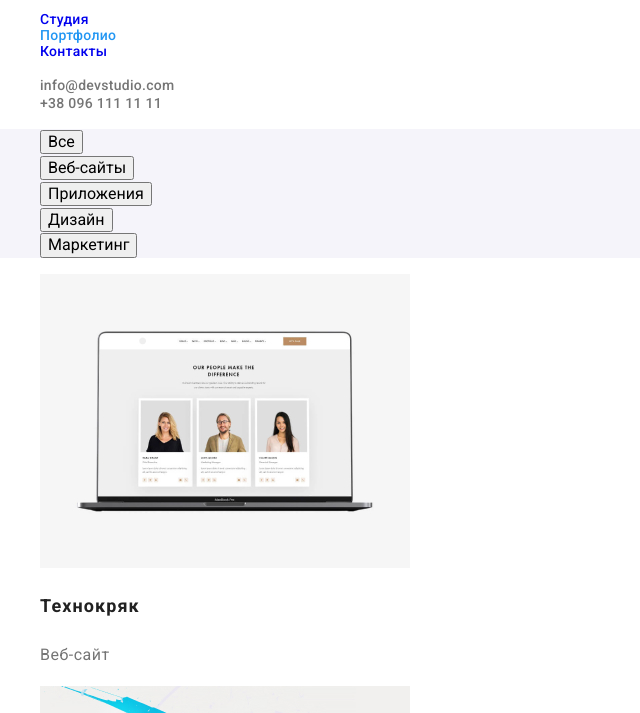
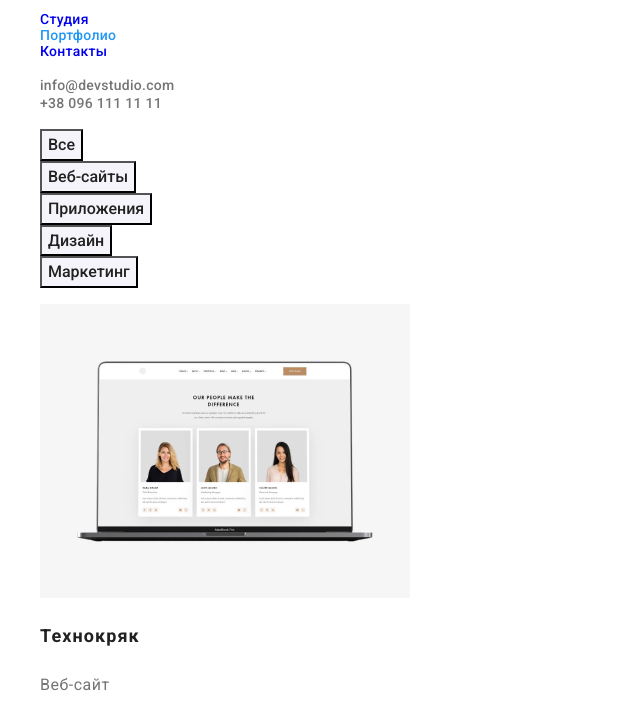
Before and after one commit to lialina/goit-markup-hw-02, a plain HTML site: page portfolio.html in a window 1280 px wide. Shown: the part 33-746 px from the top of the page, without its empty margins (0-640 px from the left). Drawn offline with nearby package versions, Linux system fonts and the light colour scheme.

Commit message:
Исправляет кпопки в portfolio.html

```diff
--- a/styles.css
+++ b/styles.css
@@ -13,8 +13,8 @@
 }
 /* Common */
 body {
+  color: var(--first-text-color);
   background-color: var(--main-background-color);
-  color: var(--first-text-color);
 
   font-family: Roboto, sans-serif;
   letter-spacing: 0.03em;
@@ -164,15 +164,15 @@ body {
 
 /* Portfolio main */
 /* Filter */
-.filter {
+.button {
+  color: var(--first-text-color);
   background-color: var(--bottoms-inactive-color);
 
+  font-family: Roboto, sans-serif;
+  text-align: center;
   font-weight: 500;
   font-size: 16px;
   line-height: 1.62;
-}
-.button {
-  text-align: center;
 }
 
 .filter .button:focus,
```
